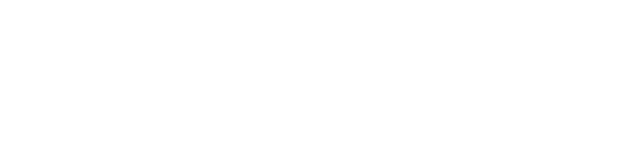
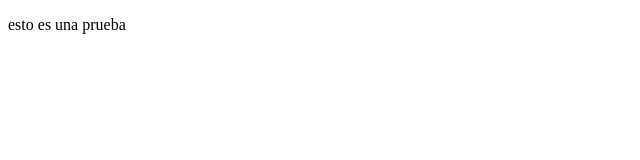
Before and after one commit to GuadalupeAngelesDep/desafio_Patzioli, a plain HTML site: page index.html in a window 1280 px wide. Shown: the whole page, without its empty margins (0-640 px from the left). Drawn offline with Linux system fonts and the light colour scheme.

Commit message:
adding prueba

```diff
--- a/index.html
+++ b/index.html
@@ -16,6 +16,7 @@
     <!--Seccion catalogo-->
 
     <!--Seccion contactanos-->
+    <p class="hola">esto es una prueba</p>
 
 
 </body>
```
